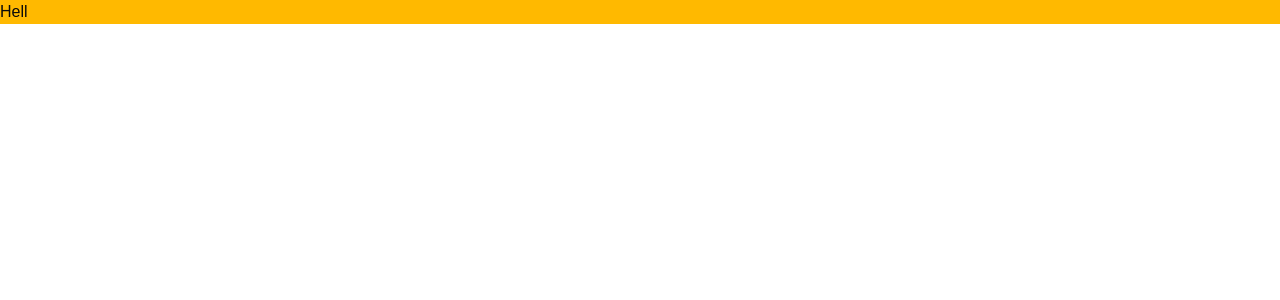
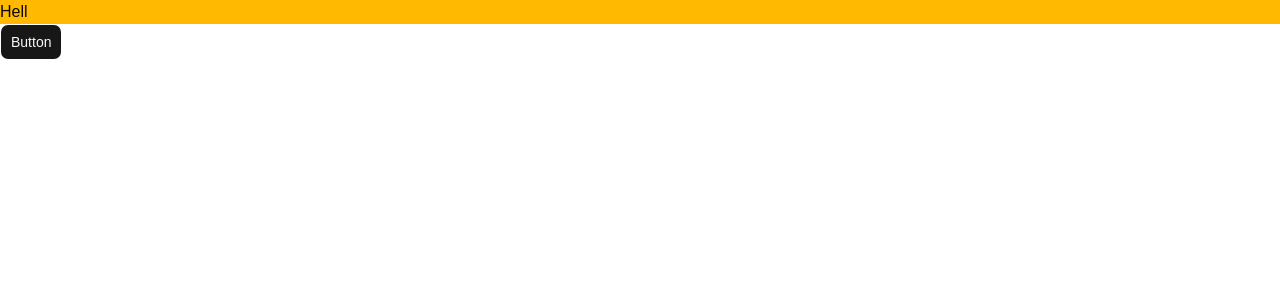
Before and after one commit to isseabdirachid/My-Portfolio, a React (Vite) app: page / in a window 1280 px wide. Shown: the top 300 px of the page. Built offline with nearby package versions, Linux system fonts and the light colour scheme.

Commit message:
add missing button component

```diff
--- a/src/App.tsx
+++ b/src/App.tsx
@@ -1,3 +1,5 @@
+import { Button } from "@/components/ui/button"
+
 
 function App() {
 
@@ -5,7 +7,7 @@
   return (
     <>
       <h2 className="bg-amber-400">Hell </h2>
-
+      <Button>Button</Button>
     </>
   )
 }
--- /dev/null
+++ b/src/components/ui/button.tsx
@@ -0,0 +1,67 @@
+import * as React from "react"
+import { cva, type VariantProps } from "class-variance-authority"
+import { Slot } from "radix-ui"
+
+import { cn } from "@/lib/utils.ts"
+
+const buttonVariants = cva(
+  "group/button inline-flex shrink-0 items-center justify-center rounded-md border border-transparent bg-clip-padding text-sm font-medium whitespace-nowrap transition-all outline-none select-none focus-visible:border-ring focus-visible:ring-3 focus-visible:ring-ring/50 active:not-aria-[haspopup]:translate-y-px disabled:pointer-events-none disabled:opacity-50 aria-invalid:border-destructive aria-invalid:ring-3 aria-invalid:ring-destructive/20 dark:aria-invalid:border-destructive/50 dark:aria-invalid:ring-destructive/40 [&_svg]:pointer-events-none [&_svg]:shrink-0 [&_svg:not([class*='size-'])]:size-4",
+  {
+    variants: {
+      variant: {
+        default: "bg-primary text-primary-foreground hover:bg-primary/80",
+        outline:
+          "border-border bg-background shadow-xs hover:bg-muted hover:text-foreground aria-expanded:bg-muted aria-expanded:text-foreground dark:border-input dark:bg-input/30 dark:hover:bg-input/50",
+        secondary:
+          "bg-secondary text-secondary-foreground hover:bg-[color-mix(in_oklch,var(--secondary),var(--foreground)_5%)] aria-expanded:bg-secondary aria-expanded:text-secondary-foreground",
+        ghost:
+          "hover:bg-muted hover:text-foreground aria-expanded:bg-muted aria-expanded:text-foreground dark:hover:bg-muted/50",
+        destructive:
+          "bg-destructive/10 text-destructive hover:bg-destructive/20 focus-visible:border-destructive/40 focus-visible:ring-destructive/20 dark:bg-destructive/20 dark:hover:bg-destructive/30 dark:focus-visible:ring-destructive/40",
+        link: "text-primary underline-offset-4 hover:underline",
+      },
+      size: {
+        default:
+          "h-9 gap-1.5 px-2.5 in-data-[slot=button-group]:rounded-md has-data-[icon=inline-end]:pr-2 has-data-[icon=inline-start]:pl-2",
+        xs: "h-6 gap-1 rounded-[min(var(--radius-md),8px)] px-2 text-xs in-data-[slot=button-group]:rounded-md has-data-[icon=inline-end]:pr-1.5 has-data-[icon=inline-start]:pl-1.5 [&_svg:not([class*='size-'])]:size-3",
+        sm: "h-8 gap-1 rounded-[min(var(--radius-md),10px)] px-2.5 in-data-[slot=button-group]:rounded-md has-data-[icon=inline-end]:pr-1.5 has-data-[icon=inline-start]:pl-1.5",
+        lg: "h-10 gap-1.5 px-2.5 has-data-[icon=inline-end]:pr-2 has-data-[icon=inline-start]:pl-2",
+        icon: "size-9",
+        "icon-xs":
+          "size-6 rounded-[min(var(--radius-md),8px)] in-data-[slot=button-group]:rounded-md [&_svg:not([class*='size-'])]:size-3",
+        "icon-sm":
+          "size-8 rounded-[min(var(--radius-md),10px)] in-data-[slot=button-group]:rounded-md",
+        "icon-lg": "size-10",
+      },
+    },
+    defaultVariants: {
+      variant: "default",
+      size: "default",
+    },
+  }
+)
+
+function Button({
+  className,
+  variant = "default",
+  size = "default",
+  asChild = false,
+  ...props
+}: React.ComponentProps<"button"> &
+  VariantProps<typeof buttonVariants> & {
+    asChild?: boolean
+  }) {
+  const Comp = asChild ? Slot.Root : "button"
+
+  return (
+    <Comp
+      data-slot="button"
+      data-variant={variant}
+      data-size={size}
+      className={cn(buttonVariants({ variant, size, className }))}
+      {...props}
+    />
+  )
+}
+
+export { Button, buttonVariants }
```
